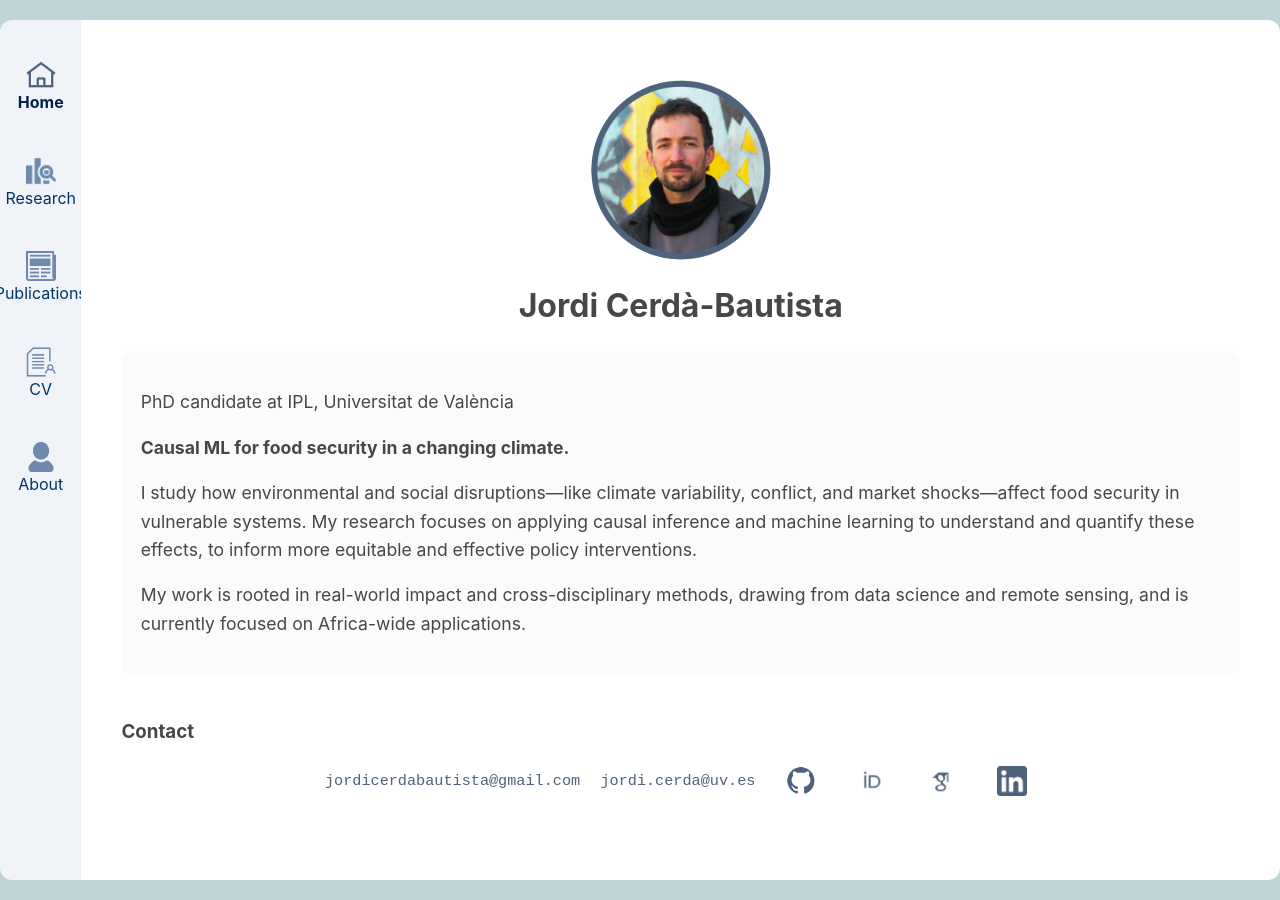
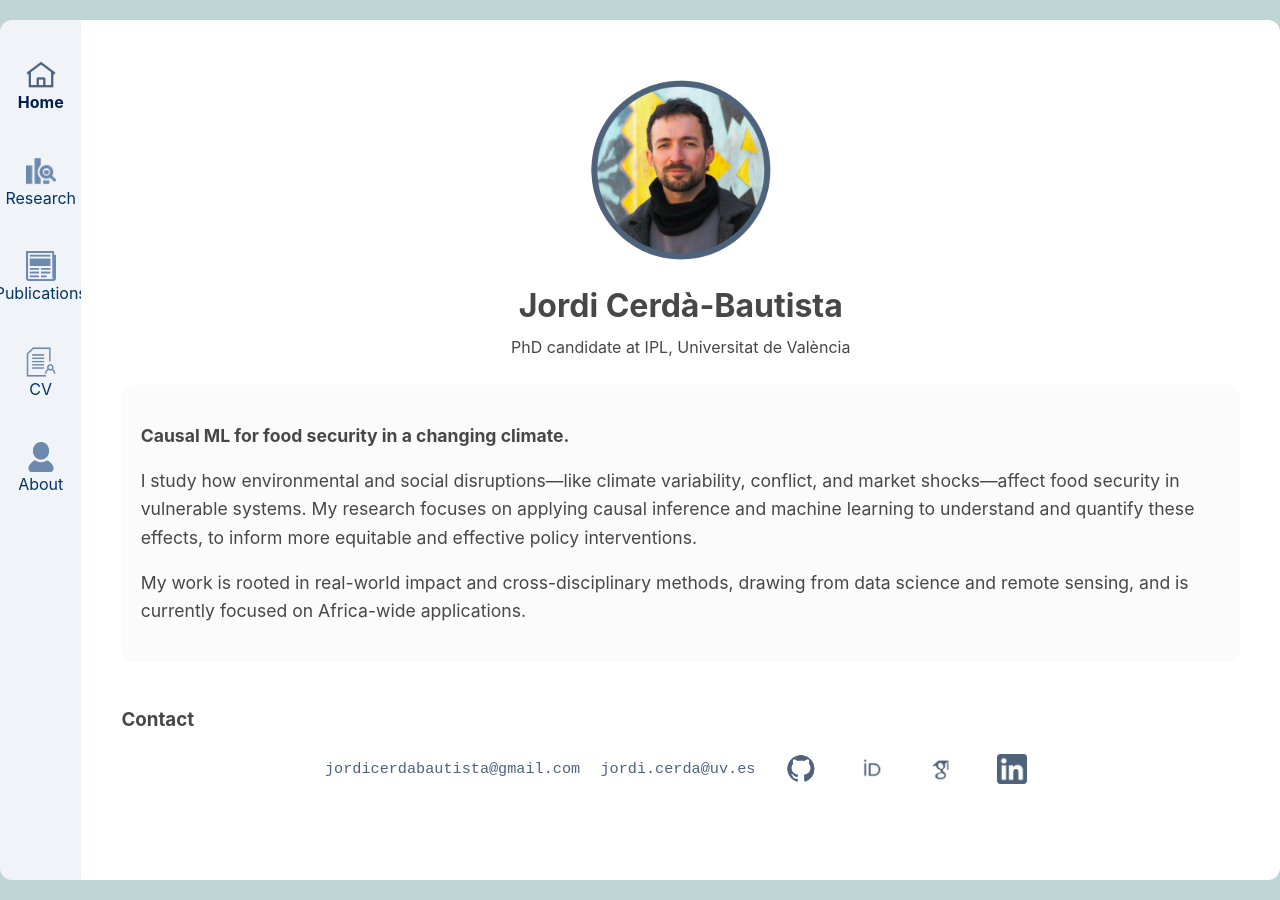
Before and after one commit to jordicbau/jordicbau.github.io, a Jekyll site: the page built from index.md, in a window 1280 px wide. Built offline with Jekyll 4.4.1, drawn with Linux system fonts in a browser that asks for light colours.

```diff
--- a/index.md
+++ b/index.md
@@ -6,10 +6,10 @@ title: Jordi Cerdà-Bautista
   <img class="profile-pic" src="{{ '/assets/images/profile.png' | relative_url }}" alt="Profile Picture">
   <div class="bio-text">
     <h1>Jordi Cerdà-Bautista</h1>
+    <p>PhD candidate at IPL, Universitat de València</p>
   </div>
 </section>
 <section class="bio">
-  <p>PhD candidate at IPL, Universitat de València</p>
   <p><strong>Causal ML for food security in a changing climate.</strong></p>
   <p>I study how environmental and social disruptions—like climate variability, conflict, and market shocks—affect food security in vulnerable systems. My research focuses on applying causal inference and machine learning to understand and quantify these effects, to inform more equitable and effective policy interventions.</p>
   <p>My work is rooted in real-world impact and cross-disciplinary methods, drawing from data science and remote sensing, and is currently focused on Africa-wide applications.</p>
```
